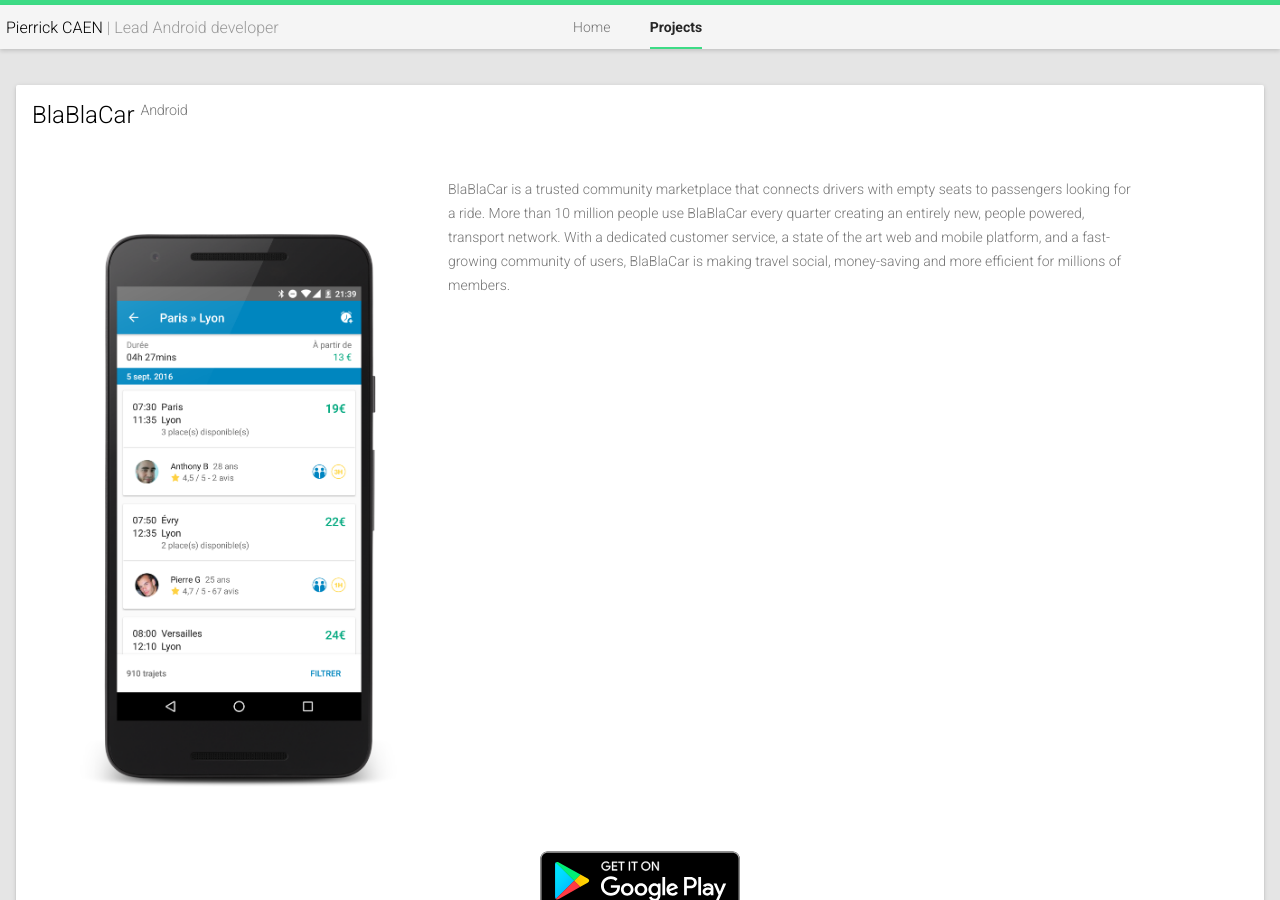
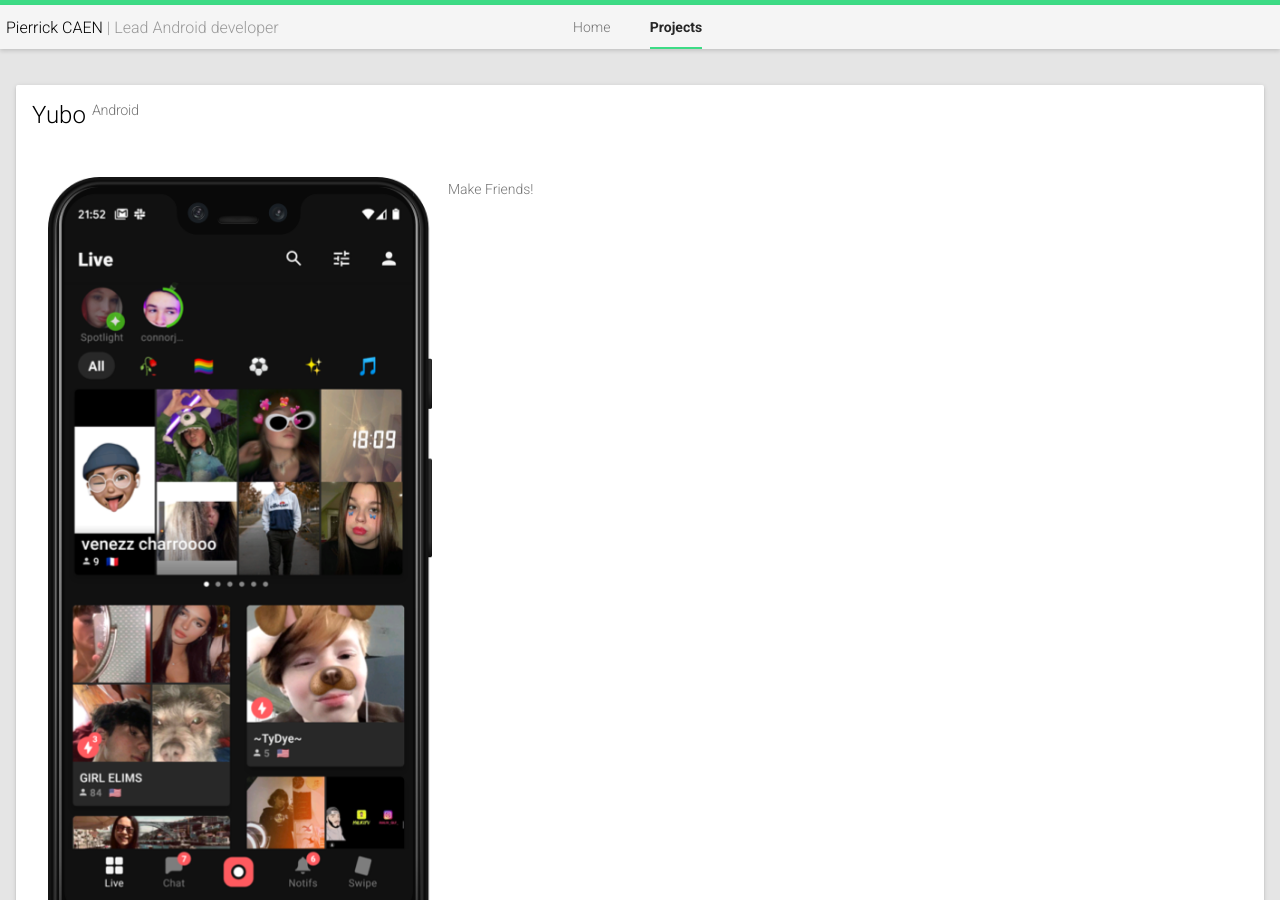
Before and after one commit to prcaen/prcaen.github.io, a Jekyll site: the page built from projects.html, in a window 1280 px wide and 900 px high. Built offline with Jekyll 4.4.1, drawn with Linux system fonts in a browser that asks for light colours; nearby versions of some CDN libraries.

Commit message:
Add Yubo Project

```diff
--- a/Gemfile
+++ b/Gemfile
@@ -1,5 +1,5 @@
 source 'https://rubygems.org'
-ruby '2.3.7'
+ruby '2.6.3'
 
 gem 'jekyll', '~> 3.8.3'
 gem 'jekyll-sitemap', '~> 1.3.1'
--- a/projects.html
+++ b/projects.html
@@ -6,6 +6,32 @@
 ---
 
 <section class="content">
+  <div class="mdl-grid">
+    <div class="mdl-cell mdl-cell--12-col">
+      <section class="mdl-card mdl-shadow--2dp">
+        <div class="mdl-card__title">
+          <h2 class="mdl-card__title-text">Yubo <small>Android</small></h2>
+        </div>
+        <div class="mdl-card__supporting-text">
+          <div class="mdl-grid">
+            <div class="mdl-cell mdl-cell--4-col align-center">
+              <img src="/images/projects/yubo_android.png" alt="Yubo - Android" width="849">
+            </div>
+            <div class="mdl-cell mdl-cell--7-col">
+              <p>
+                Make Friends!
+              </p>
+            </div>
+        </div>
+        <p class="align-center">
+          <a href="https://play.google.com/store/apps/details?id=co.yellw.yellowapp" target="_blank">
+            <img src="/images/google-play.svg" width="200"/>
+          </a>
+        </p>
+      </section>
+    </div>
+  </div>
+
   <div class="mdl-grid">
     <div class="mdl-cell mdl-cell--12-col">
       <section class="mdl-card mdl-shadow--2dp">
```
Also changed, not shown: images/projects/yubo_android.png (added).
